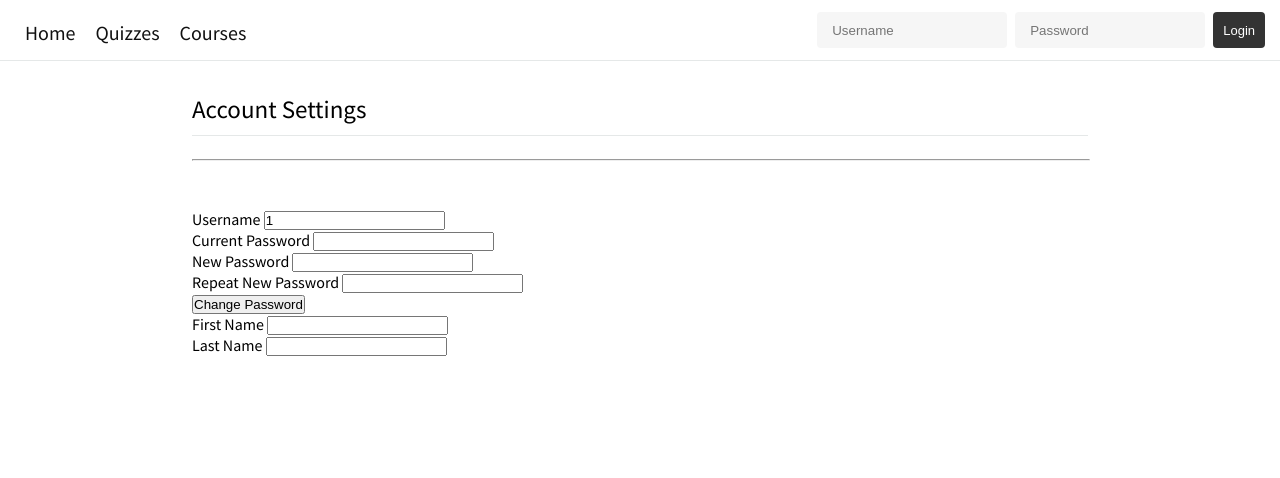
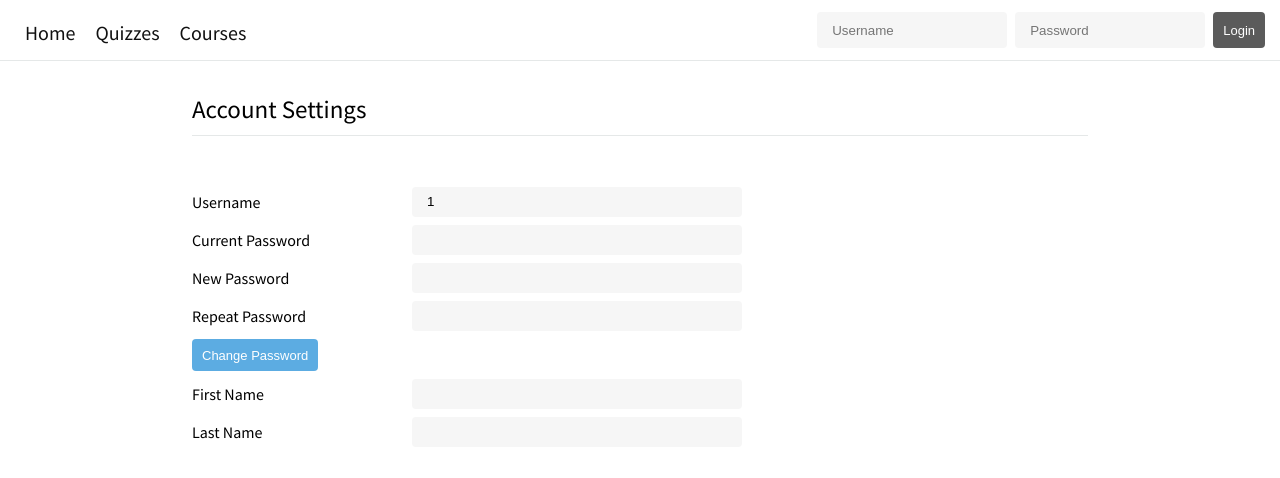
Before and after one commit to quruli/Quiz, a PHP site: page /account.php?user=1 in a window 1280 px wide. Shown: the top 478 px of the page. Run offline with PHP 8.4, Linux system fonts and the light colour scheme; data comes from the database, SQL or seed files in the repository; data that the repository does not hold is empty; some libraries are stand-ins or nearby versions.

Commit message:
revised account.php UI

```diff
--- a/account.php
+++ b/account.php
@@ -25,28 +25,43 @@
 <body>
 
   <div class="main-wrapper">
-    <h1 class="title">Account Settings</h1><hr /><br />
-    <div class="account-form">
+    <h1 class="title">Account Settings</h1><br />
+    <div>
       <?php
         if (isset($_SESSION['empty-field'])) {
           echo 'Empty fields.';
         }
       ?>
-      <form action="inc/changepw.inc.php" method="POST" >
-        <input type="hidden" name="userid" value="<?php echo $id; ?>" readonly/><br />
-        Username
-        <input type="text" name="username" value="<?php echo $user; ?>" readonly/><br />
-        Current Password
-        <input type="password" name="current-pw" autocomplete="nope"/><br /> <!-- autocomplete is being ignored by firefox -->
-        New Password
-        <input type="password" name="new-pw" /><br />
-        Repeat New Password
-        <input type="password" name="repeat-pw" /><br />
-        <button type="submit" name="pw-submit">Change Password</button><br />
-        First Name
-        <input type="text" name="fname" value="<?php echo $fname; ?>" readonly/><br />
-        Last Name
-        <input type="text" name="lname" value="<?php echo $lname; ?>" readonly/><br />
+      <form action="inc/changepw.inc.php" method="POST" class="account-form">
+        <ul>
+          <li>
+            <label for="username">Username</label>
+            <input type="text" name="username" value="<?php echo $user; ?>" readonly/>
+          </li>
+          <li>
+            <label for="current-pw">Current Password</label>
+            <input type="password" name="current-pw" autocomplete="nope"/>
+          </li>
+          <li>
+            <label for="new-pw">New Password</label>
+            <input type="password" name="new-pw" /><br />
+          </li>
+          <li>
+            <label for="repeat-pw">Repeat Password</label>
+            <input type="password" name="repeat-pw" />
+          </li>
+          <li>
+            <button type="submit" name="pw-submit">Change Password</button>
+          </li>
+          <li>
+            <label for="f-name">First Name</label>
+            <input type="text" name="fname" value="<?php echo $fname; ?>" readonly/>
+          </li>
+          <li>
+            <label for="f-name">Last Name</label>
+            <input type="text" name="lname" value="<?php echo $lname; ?>" readonly/>
+          </li>
+        </ul>
       </form>
     </div>
 
--- a/courses.php
+++ b/courses.php
@@ -28,7 +28,7 @@
 										<td>' . $row['course_code'] . '</td>
 		                <td>' . $row['course_title'] . '</td>
 		                <td>' . date('d-M-Y', strtotime($row['enrollment_date'])) .
-		               '<td><a href="">View</a></td>
+		               '<td><button>View</button></td>
                   </tr>';
               }
             }
--- a/style.css
+++ b/style.css
@@ -14,6 +14,17 @@ body {
 
 button {
   cursor: pointer;
+  height: 100%;
+  border: none;
+  border-radius: 4px;
+  text-align: center;
+  font-size: 13px;
+  color: #FFF;
+  opacity: 0.8;
+}
+
+button:hover {
+  opacity: 1;
 }
 
 header {
@@ -26,7 +37,6 @@ header {
   align-items: center;
   border-bottom: solid 1px;
   border-color: #E5E8E8;
-
 }
 
 .nav-header-main {
@@ -71,27 +81,25 @@ header {
   font-size: 16px;
 }
 
-.header-login form input {
+form input {
   height: 100%;
-  width: 160px;
-  padding: 0 15px;
   border: none;
   border-radius: 4px;
   background-color: #F6F6F6;
+}
+
+.header-login form input {
+  width: 160px;
+  padding: 0 15px;
   float: left;
   margin-left: 8px;
 }
 
+
 .header-login form button {
-  height: 100%;
   padding: 0 10px;
-  border: none;
-  border-radius: 4px;
+  margin-left: 8px;
   background-color: #333;
-  margin-left: 8px;
-  font-size: 13px;
-  color: #FFF;
-  text-align: center;
 }
 
 .main-wrapper {
@@ -159,12 +167,7 @@ header {
 .signup-form form button {
   height: 2.5em;
   padding: 0 10px;
-  border: none;
-  border-radius: 4px;
   background-color: #333;
-  font-size: 13px;
-  color: #FFF;
-  text-align: center;
 }
 
 
@@ -217,3 +220,32 @@ table, td, th {
 .quiz-edit {
 
 }
+
+.account-form li {
+  display: flex;
+  flex-wrap: wrap-reverse;
+  align-items: center;
+  margin-bottom: 8px;
+}
+
+.account-form li label {
+  flex: 1 0 120px;
+  max-width: 220px;
+}
+
+.account-form li label + * {
+  flex: 1 0 220px;
+}
+
+.account-form li button {
+  height: 2.5em;
+  padding: 0 10px;
+  background-color: #3498DB;
+}
+
+
+.account-form li input {
+  height: 30px;
+  padding: 0 15px;
+  max-width: 300px;
+}
```
